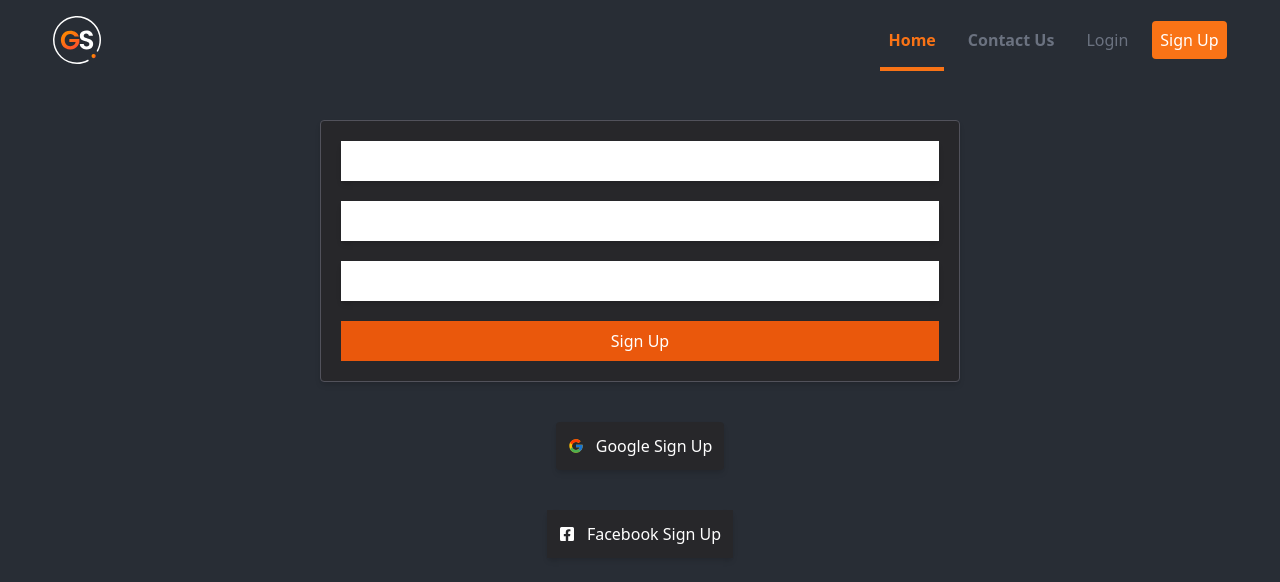
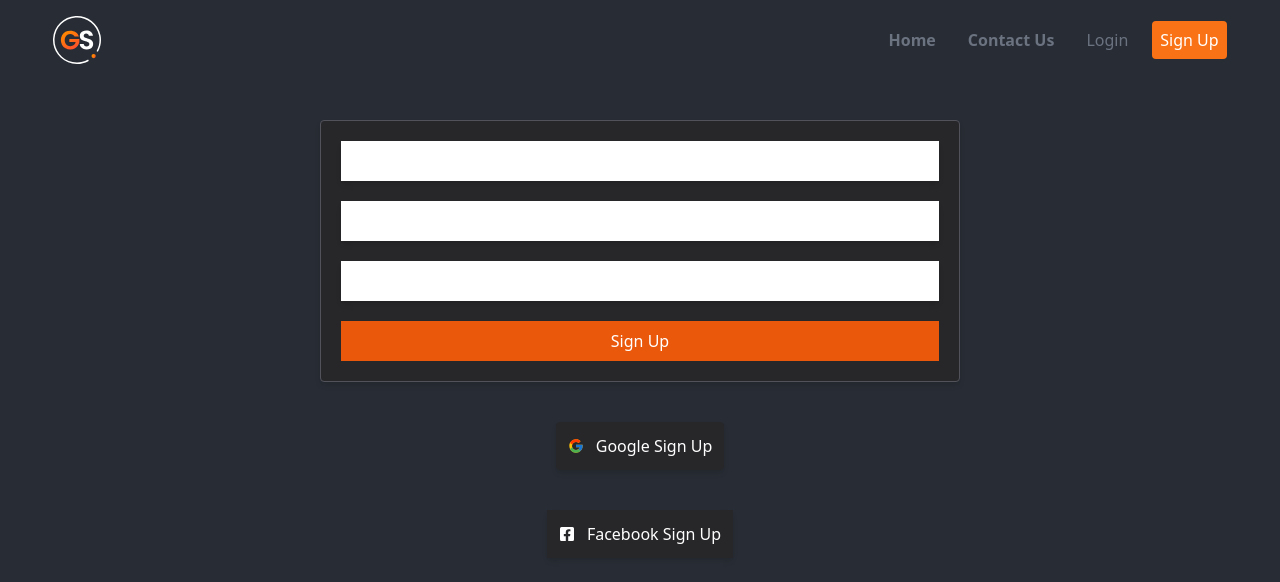
Before and after one commit to JorgeAVargasC/tzuzulcodebootcamp-frontend-react-project-2, a React (Create React App) app: page /signup in a window 1280 px wide. Shown: the top 582 px of the page. Built offline with nearby package versions, Linux system fonts and the light colour scheme; no server answers.

Commit message:
active class name

```diff
--- a/src/components/Navlinks.jsx
+++ b/src/components/Navlinks.jsx
@@ -1,5 +1,5 @@
 import React, {useContext} from "react";
-import { NavLink, useNavigate } from "react-router-dom";
+import { NavLink, useLocation, useNavigate } from "react-router-dom";
 import { get } from "../api";
 import {authContext} from "../context/Auth";
 
@@ -7,6 +7,15 @@ export default function NavLinks() {
 
 	const { user, logged, setUser } = useContext(authContext);
     const navigate = useNavigate();
+    const location = useLocation();
+
+    const activeLink = (path) => {
+        if(location.pathname === path){
+            return "py-4 px-2 text-orange-500 border-b-4 border-orange-500 font-semibold"
+        }else{
+            return "py-4 px-2 text-gray-500 font-semibold hover:text-orange-500 transition duration-300";
+        }
+    }
 
     const logout = () => {
         get("/api/auth/logout")
@@ -22,15 +31,15 @@ export default function NavLinks() {
 	return (
 		<nav className="">
             <ul className="hidden md:flex items-center space-x-4">
-                <li><NavLink to={"/"} className="py-4 px-2 text-orange-500 border-b-4 border-orange-500 font-semibold">Home</NavLink></li>
-                <li><NavLink to={"/contact"} className="py-4 px-2 text-gray-500 font-semibold hover:text-orange-500 transition duration-300">Contact Us</NavLink></li>
+                <li><NavLink to={"/"} className={activeLink("/")}>Home</NavLink></li>
+                <li><NavLink to={"/contact"} className={activeLink("/contact")}>Contact Us</NavLink></li>
                 {!logged ?
                 <>
                     <li><NavLink to={"/login"} className="py-2 px-2 font-medium text-gray-500 rounded hover:bg-orange-500 hover:text-white transition duration-300" >Login</NavLink></li>
                     <li><NavLink to={"/signup"} className="py-2 px-2 font-medium text-white bg-orange-500 rounded hover:bg-orange-400 transition duration-300">Sign Up</NavLink></li>
                 </>:
                 <>
-                    <li><NavLink to={"/shop"} className="py-4 px-2 text-gray-500 font-semibold hover:text-orange-500 transition duration-300">Shop</NavLink></li>
+                    <li><NavLink to={"/shop"} className={activeLink("/shop")}>Shop</NavLink></li>
                     <li><NavLink to={"/cart"} className="py-4 px-2 text-gray-500 font-semibold hover:text-orange-500 transition duration-300" >Cart</NavLink></li>
                     <li className="text-white">Hi, {user.name}</li>
                     <li><button onClick={logout} className="py-2 px-2 font-medium text-white bg-orange-500 rounded hover:bg-orange-400 transition duration-300" >Log Out</button></li>
```
